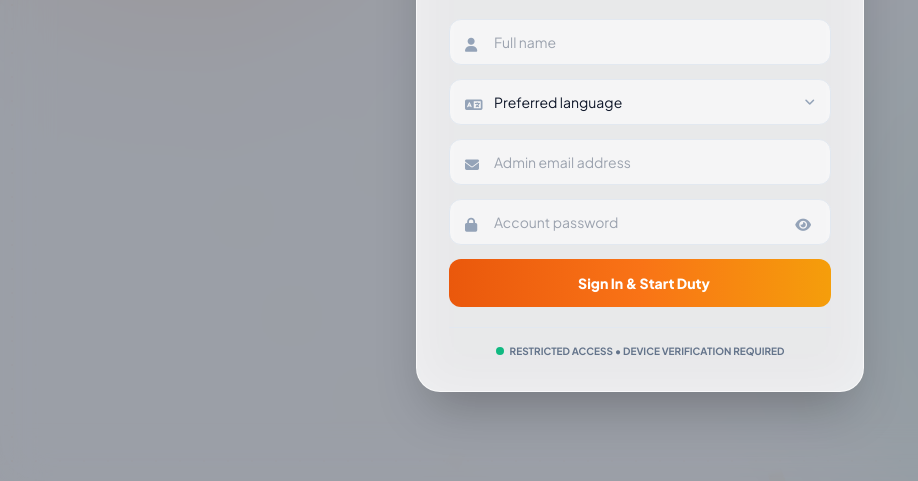
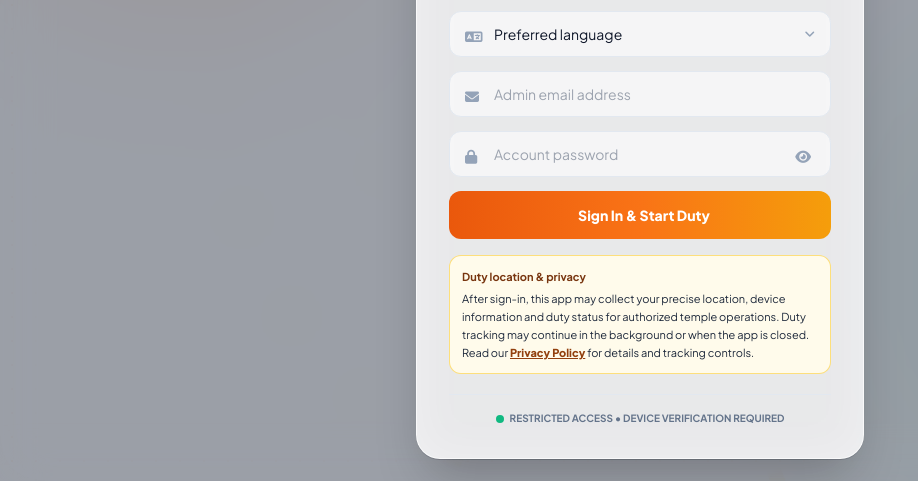
Before and after one commit to bjendermisra-ops/Iskcon-Hadapsar-Admin-Pannel-, a plain HTML site: page index.html in a window 1280 px wide. Shown: the part 319-800 px from the top of the page, without its empty margins (0-918 px from the left). Drawn offline with nearby package versions, Linux system fonts and the light colour scheme; no server answers; some icons are missing; a web font is replaced by a local one.

Commit message:
Add privacy policy and duty location notice to admin login and footer

```diff
--- a/index.html
+++ b/index.html
@@ -279,6 +279,13 @@
                     <i class="fa-solid fa-shield-check text-base"></i> <span>Sign In & Start Duty</span>
                 </button>
             </form>
+
+            <div role="note" class="mt-4 p-3 rounded-xl bg-amber-50 dark:bg-amber-950/30 border border-amber-300/70 dark:border-amber-800 text-[11px] leading-relaxed text-slate-800 dark:text-amber-100">
+                <strong class="block mb-1 text-amber-900 dark:text-amber-200">Duty location &amp; privacy</strong>
+                After sign-in, this app may collect your precise location, device information and duty status for authorized temple operations. Duty tracking may continue in the background or when the app is closed. Read our
+                <a href="privacy-policy.html" class="font-extrabold underline text-amber-800 dark:text-amber-200" target="_self">Privacy Policy</a>
+                for details and tracking controls.
+            </div>
 
             <div class="mt-5 pt-4 border-t border-slate-200 dark:border-slate-800 text-center">
                 <p class="text-[10px] text-slate-500 dark:text-slate-400 flex items-center justify-center gap-1.5 font-bold uppercase">
@@ -600,6 +607,7 @@
             <p class="text-xs font-extrabold text-slate-500 dark:text-slate-400 uppercase tracking-wider">
                 &copy; 2026 Sri Sri Radha Krishna Chandra Mandir. <span class="text-kesar-500 font-bold">Hare Krishna!</span>
             </p>
+            <p class="mt-2 text-xs"><a href="privacy-policy.html" class="text-kesar-600 dark:text-amber-400 underline font-bold">Privacy Policy</a></p>
         </footer>
     </div>
 
```
